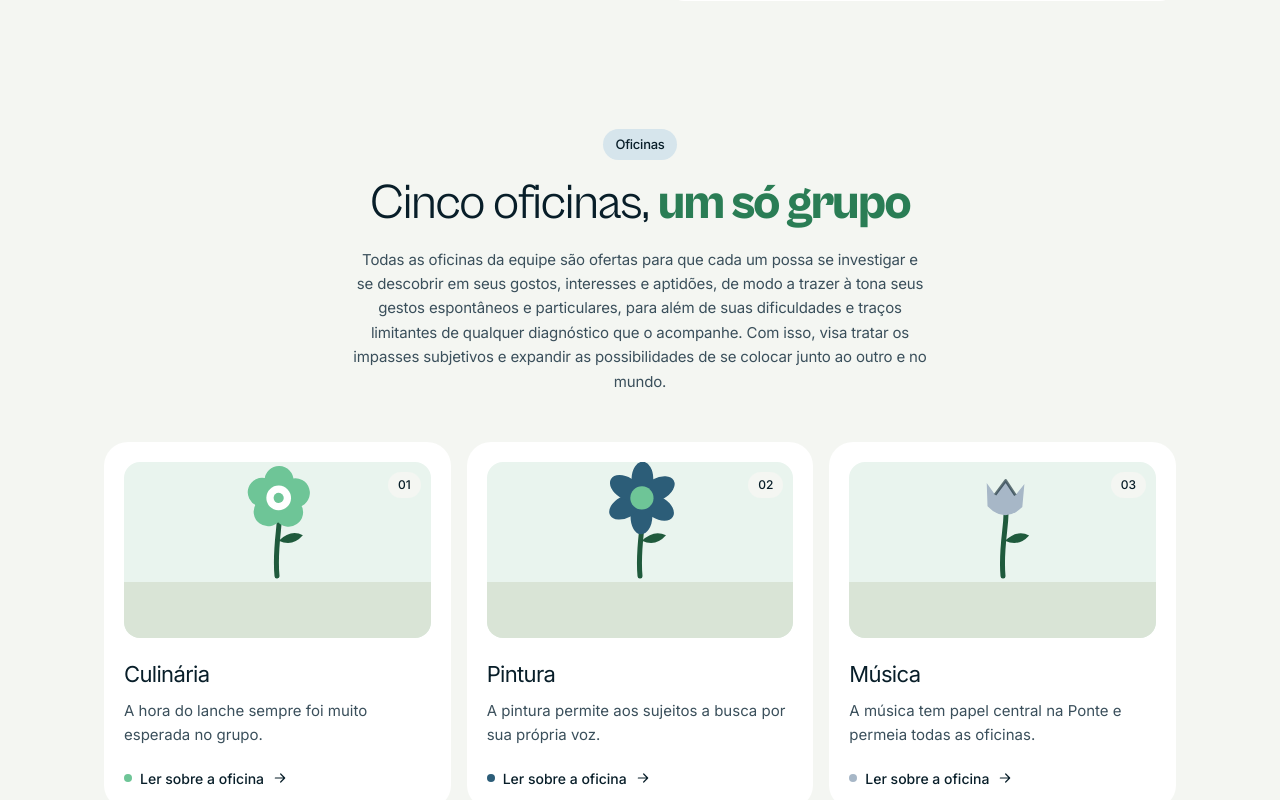
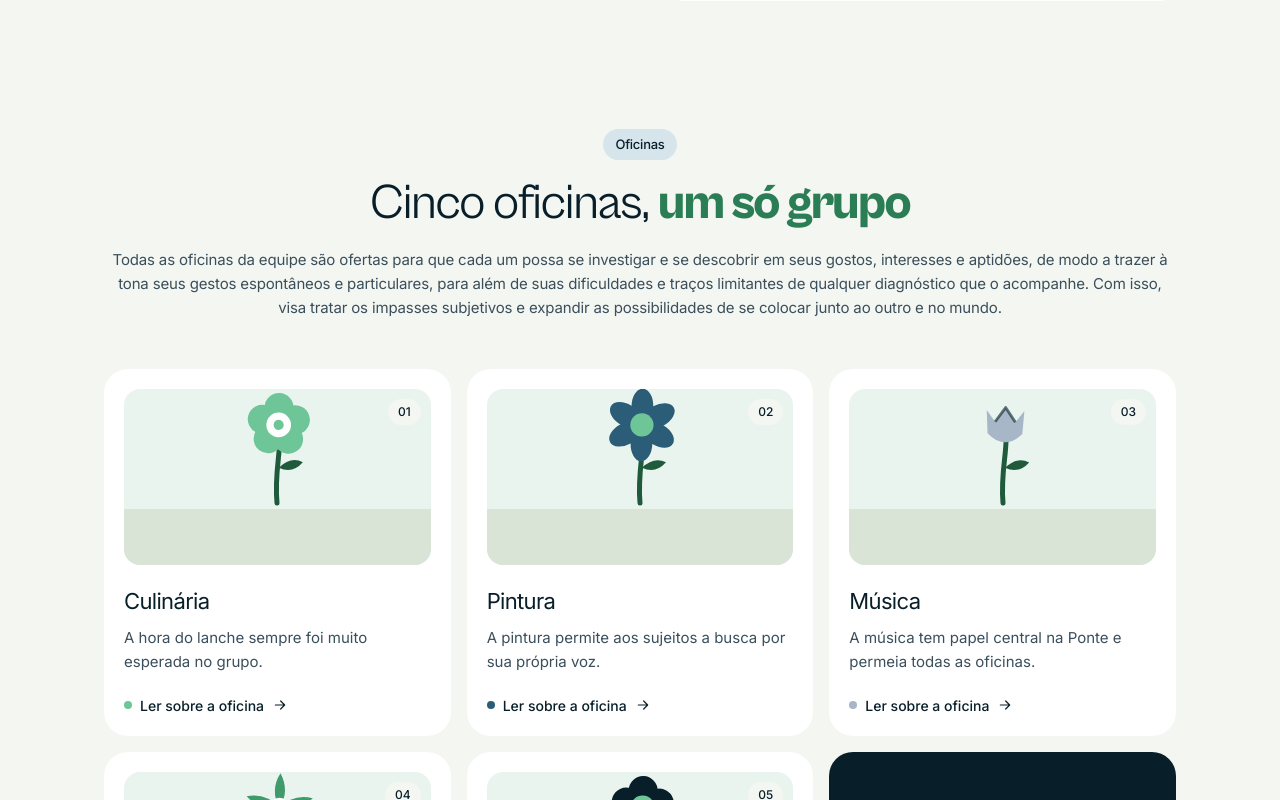
Before and after one commit to jnjr86/equipe-ponte_claude, a Next.js app: page / in a window 1280 px wide. Shown: the part 1520-2320 px from the top of the page. Built offline with nearby package versions, Linux system fonts and the light colour scheme.

Commit message:
Home: texto da seção Oficinas com 1060px
Co-Authored-By: Claude Opus 5.5 <noreply@anthropic.com>

```diff
--- a/app/page.tsx
+++ b/app/page.tsx
@@ -60,7 +60,7 @@ export default function HomePage() {
       {/* Oficinas */}
       <section className="pt-24 sm:pt-32" id="oficinas">
         <Container>
-          <SectionHead eyebrow="Oficinas" tone="tide" title="Cinco oficinas," accent="um só grupo" text={home.offer} />
+          <SectionHead eyebrow="Oficinas" tone="tide" title="Cinco oficinas," accent="um só grupo" text={home.offer} textWidth="max-w-[1060px]" />
           <div className="mt-12 grid gap-4 sm:grid-cols-2 lg:grid-cols-3">
             {oficinas.map((o, i) => (
               <GardenCard key={o.id} id={o.id} index={i} name={o.name} lead={o.lead} href={`/oficinas#${o.id}`} />
--- a/components/ui.tsx
+++ b/components/ui.tsx
@@ -71,9 +71,9 @@ export function SectionHead({
 }) {
   const center = align === "center";
   return (
-    <Reveal className={`flex flex-col gap-4 ${center ? `mx-auto items-center text-center ${textWidth ? "max-w-[800px]" : "max-w-2xl"}` : "items-start"}`}>
+    <Reveal className={`flex flex-col gap-4 ${center ? `mx-auto items-center text-center ${textWidth ? "max-w-[1072px]" : "max-w-2xl"}` : "items-start"}`}>
       <Eyebrow tone={tone}>{eyebrow}</Eyebrow>
-      <Title accent={accent}>{title}</Title>
+      <Title accent={accent} className="max-w-2xl">{title}</Title>
       {text ? <p className={`${textWidth ?? "max-w-xl"} text-[15px] leading-relaxed tracking-[-0.01em] text-ink-soft`}>{text}</p> : null}
     </Reveal>
   );
```
